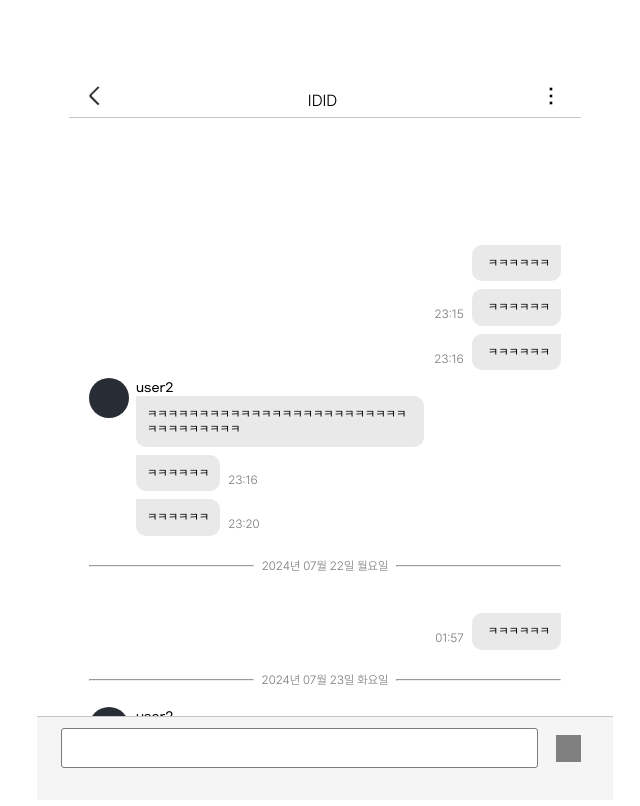
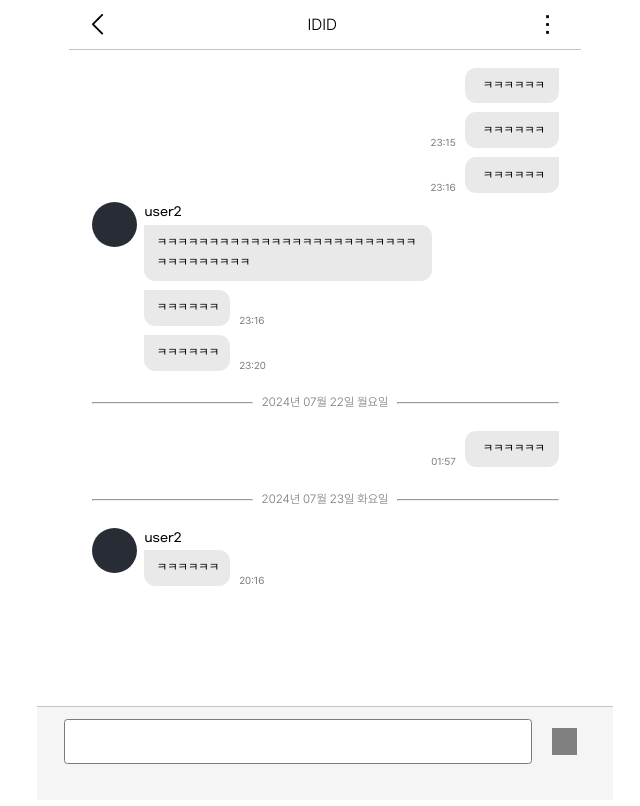
Before and after one commit to oodd-team/oodd-web-react, a React app: page /chats/1 in a window 1280 px wide. Shown: the top 806 px of the page, without its empty margins (315-955 px from the left). Built offline with nearby package versions, Linux system fonts and the light colour scheme; the HTML template or start-up script is replaced by a standard one.

Commit message:
Design: ChatRoom px->rem 단위 수정 & color theme & 전송 시각 폰트 적용

```diff
--- a/src/pages/ChatRoom/ChatBox/styles.tsx
+++ b/src/pages/ChatRoom/ChatBox/styles.tsx
@@ -1,5 +1,6 @@
 import styled from 'styled-components';
 
+// background-color gray0이 theme에 없음
 export const ChatBoxContainer = styled.div`
 	position: fixed;
 	bottom: 0;
@@ -8,22 +9,28 @@ export const ChatBoxContainer = styled.div`
 	width: 100%;
 	max-width: 32rem;
 	display: flex;
-	gap: 18px;
-	padding: 11px 32px 32px 24px;
+	gap: 1.125rem;
+	padding: 0.688rem 2rem 2rem 1.5rem;
 	background-color: #f5f5f5;
-	border-top: 1px solid #c4c4c4;
+	border-top: 1px solid ${({ theme }) => theme.colors.gray2};
 	align-items: center;
 `;
 
 export const Textarea = styled.textarea`
 	width: 100%;
-	height: 40px;
-	border: 1px solid #7b7b7b;
-	border-radius: 3px;
-	padding: 0.6rem 0.5rem;
+	height: 2.5rem;
+	border: 1px solid ${({ theme }) => theme.colors.gray3};
+	border-radius: 0.188rem;
+	padding: 0.7rem 0.5rem;
 	outline: none;
 	resize: none;
 	overflow: hidden;
+	color: ${({ theme }) => theme.colors.black};
+	font-family: 'Pretendard Variable';
+	font-size: 0.75rem;
+	font-style: normal;
+	font-weight: 400;
+	line-height: 120%; /* 0.9rem */
 `;
 
 export const SendIcon = styled.div`
--- a/src/pages/ChatRoom/DateBar/index.tsx
+++ b/src/pages/ChatRoom/DateBar/index.tsx
@@ -11,7 +11,7 @@ const DateBar: React.FC<DateBarProps> = ({ formattedDate }) => {
 		<DatebarLayout>
 			<Divider />
 			<DateWrapper>
-				<StyledText $textTheme={{ style: 'body6-light', lineHeight: 1.193 }} color={theme.colors.gray3}>
+				<StyledText $textTheme={{ style: 'body6-light', lineHeight: 1 }} color={theme.colors.gray3}>
 					{formattedDate}
 				</StyledText>
 			</DateWrapper>
--- a/src/pages/ChatRoom/DateBar/styles.tsx
+++ b/src/pages/ChatRoom/DateBar/styles.tsx
@@ -3,17 +3,17 @@ import styled from 'styled-components';
 export const DatebarLayout = styled.div`
 	display: flex;
 	width: 100%;
-	margin: 20px auto 16px auto;
-	gap: 8px;
+	margin: 1.25rem auto 1rem auto;
+	gap: 0.5rem;
 `;
 
 export const DateWrapper = styled.div`
-	width: fit-content;
+	height: fit-content;
 	white-space: nowrap;
 `;
 
 export const Divider = styled.hr`
 	width: 100%;
 	height: 1px;
-	color: #c4c4c4;
+	color: ${({ theme }) => theme.colors.gray2};
 `;
--- a/src/pages/ChatRoom/RcvdMessage/index.tsx
+++ b/src/pages/ChatRoom/RcvdMessage/index.tsx
@@ -20,35 +20,23 @@ const RcvdMessage: React.FC<RcvdMessageProps> = ({ sender, text, isFirst, printT
 						{sender}
 					</StyledText>
 					<Message>
-						<StyledText $textTheme={{ style: 'body6-regular', lineHeight: 0.8 }} color={theme.colors.black}>
+						<StyledText $textTheme={{ style: 'body6-regular', lineHeight: 1.1 }} color={theme.colors.black}>
 							{text}
 						</StyledText>
 					</Message>
 				</MessageBox>
-				<TimeWrapper>
-					{printTime && (
-						<StyledText $textTheme={{ style: 'body6-light', lineHeight: 1.2 }} color={theme.colors.gray3}>
-							{formattedTime}
-						</StyledText>
-					)}
-				</TimeWrapper>
+				{printTime && <TimeWrapper>{formattedTime}</TimeWrapper>}
 			</FirstMessageLayout>
 		);
 	} else {
 		return (
 			<MessageLayout>
 				<Message>
-					<StyledText $textTheme={{ style: 'body6-regular', lineHeight: 0.8 }} color={theme.colors.black}>
+					<StyledText $textTheme={{ style: 'body6-regular', lineHeight: 1.1 }} color={theme.colors.black}>
 						{text}
 					</StyledText>
 				</Message>
-				<TimeWrapper>
-					{printTime && (
-						<StyledText $textTheme={{ style: 'body6-light', lineHeight: 1.2 }} color={theme.colors.gray3}>
-							{formattedTime}
-						</StyledText>
-					)}
-				</TimeWrapper>
+				{printTime && <TimeWrapper>{formattedTime}</TimeWrapper>}
 			</MessageLayout>
 		);
 	}
--- a/src/pages/ChatRoom/RcvdMessage/styles.tsx
+++ b/src/pages/ChatRoom/RcvdMessage/styles.tsx
@@ -1,37 +1,45 @@
 import styled from 'styled-components';
+import theme from '../../../styles/theme.ts';
 
 export const FirstMessageLayout = styled.div`
 	display: flex;
-	margin: 0 auto 8px 0;
+	margin: 0 auto 0.5rem 0;
 `;
 
 export const MessageLayout = styled.div`
 	display: flex;
-	margin: 0 auto 8px 47px;
+	margin: 0 auto 0.5rem 2.938rem;
 `;
 
 export const UserImage = styled.img`
-	width: 40px;
-	height: 40px;
+	width: 2.5rem;
+	height: 2.5rem;
 	object-fit: cover;
-	border-radius: 20px;
-	margin-right: 7px;
+	border-radius: 1.25rem;
+	margin-right: 0.438rem;
 `;
 
 export const MessageBox = styled.div`
 	display: flex;
 	flex-direction: column;
+	gap: 0.25rem;
 `;
 
 export const Message = styled.div`
-	padding: 11px;
-	border-radius: 0 10px 10px 10px;
-	background-color: #e9e9e9;
+	padding: 0.45rem 0.62rem 0.45rem 0.69rem;
+	border-radius: 0 0.625rem 0.625rem 0.625rem;
+	background-color: ${theme.colors.gray1};
 	max-width: 16rem;
-	margin-right: 8px;
+	margin-right: 0.5rem;
 `;
 
 export const TimeWrapper = styled.div`
 	display: flex;
 	align-items: flex-end;
+	color: ${({ theme }) => theme.colors.gray3};
+	font-family: 'Pretendard Variable';
+	font-size: 0.5625rem;
+	font-style: normal;
+	font-weight: 400;
+	line-height: 120%; /* 0.675rem */
 `;
--- a/src/pages/ChatRoom/SentMessage/index.tsx
+++ b/src/pages/ChatRoom/SentMessage/index.tsx
@@ -9,18 +9,12 @@ interface SentMessageProps {
 	formattedTime: string; // 타임스탬프를 HH:MM 형태로 변환한 값
 }
 
-const SentMessage: React.FC<SentMessageProps> = ({ text, isFirst, printTime, formattedTime }) => {
+const SentMessage: React.FC<SentMessageProps> = ({ text, printTime, formattedTime }) => {
 	return (
-		<MessageLayout $isFirst={isFirst}>
-			<TimeWrapper>
-				{printTime && (
-					<StyledText $textTheme={{ style: 'body6-light', lineHeight: 1.2 }} color={theme.colors.gray3}>
-						{formattedTime}
-					</StyledText>
-				)}
-			</TimeWrapper>
+		<MessageLayout>
+			{printTime && <TimeWrapper>{formattedTime}</TimeWrapper>}
 			<Message>
-				<StyledText $textTheme={{ style: 'body6-regular', lineHeight: 0.8 }} color={theme.colors.black}>
+				<StyledText $textTheme={{ style: 'body6-regular', lineHeight: 1.1 }} color={theme.colors.black}>
 					{text}
 				</StyledText>
 			</Message>
--- a/src/pages/ChatRoom/SentMessage/styles.tsx
+++ b/src/pages/ChatRoom/SentMessage/styles.tsx
@@ -1,20 +1,26 @@
 import styled from 'styled-components';
 
-export const MessageLayout = styled.div<{ $isFirst: boolean }>`
+export const MessageLayout = styled.div`
 	display: flex;
-	margin: ${(props) => (props.$isFirst ? '36px' : 0)} 0px 8px auto;
+	margin: 0 0 0.5rem auto;
 	justify-content: flex-end;
 `;
 
 export const Message = styled.div`
-	padding: 11px 11px 11px 16px;
-	border-radius: 10px 0 10px 10px;
+	padding: 0.45rem 0.75rem 0.45rem 1rem;
+	border-radius: 0.625rem 0 0.625rem 0.625rem;
 	max-width: 16rem;
-	background-color: #e9e9e9;
+	background-color: ${({ theme }) => theme.colors.gray1};
 `;
 
 export const TimeWrapper = styled.div`
 	display: flex;
 	align-items: flex-end;
-	margin-right: 8px;
+	margin-right: 0.5rem;
+	color: ${({ theme }) => theme.colors.gray3};
+	font-family: 'Pretendard Variable';
+	font-size: 0.5625rem;
+	font-style: normal;
+	font-weight: 400;
+	line-height: 120%; /* 0.675rem */
 `;
--- a/src/pages/ChatRoom/TopBar/index.tsx
+++ b/src/pages/ChatRoom/TopBar/index.tsx
@@ -1,6 +1,6 @@
 import { StyledText } from '../../../components/Text/StyledText';
 import theme from '../../../styles/theme';
-import { TopbarLayout, BackButton, KebabMenu, Username } from './styles';
+import { TopbarLayout, BackButton, KebabMenu } from './styles';
 import { useNavigate } from 'react-router-dom';
 import { useSetRecoilState } from 'recoil';
 import { isClickedMenuAtom } from '../../../recoil/isClickedMenu';
@@ -18,11 +18,9 @@ const TopBar: React.FC = () => {
 					nav(-1);
 				}}
 			/>
-			<Username>
-				<StyledText $textTheme={{ style: 'body2-light', lineHeight: 1.5 }} color={theme.colors.black}>
-					IDID
-				</StyledText>
-			</Username>
+			<StyledText $textTheme={{ style: 'body2-light', lineHeight: 1.5 }} color={theme.colors.black}>
+				IDID
+			</StyledText>
 			<KebabMenu
 				src="../../../../kebab-menu.png"
 				alt="menu"
--- a/src/pages/ChatRoom/TopBar/styles.tsx
+++ b/src/pages/ChatRoom/TopBar/styles.tsx
@@ -2,33 +2,30 @@ import styled from 'styled-components';
 
 export const TopbarLayout = styled.div`
 	display: flex;
-	margin: auto auto 16px auto;
+	margin: 0 auto 1rem auto;
 	width: 100%;
-	height: 44px;
+	height: 2.75rem;
 	justify-contents: space-evenly;
-	border-bottom: solid 1px #c4c4c4;
+	align-items: center;
+	border-bottom: solid 1px ${({ theme }) => theme.colors.gray2};
 `;
 
 export const BackButton = styled.img`
-	width: 24.09px;
-	height: 24.09px;
+	width: 1.5rem;
+	height: 1.5rem;
 	cursor: pointer;
 	background-size: cover;
 	background-position: center;
 	margin: auto;
-	margin-left: 13px;
+	margin-left: 0.813rem;
 `;
 
 export const KebabMenu = styled.img`
-	width: 24px;
-	height: 24px;
+	width: 1.5rem;
+	height: 1.5rem;
 	cursor: pointer;
 	background-size: cover;
 	background-position: center;
 	margin: auto;
-	margin-right: 18px;
+	margin-right: 1.125rem;
 `;
-
-export const Username = styled.div`
-	margin-top: 13px;
-`;
--- a/src/pages/ChatRoom/styles.tsx
+++ b/src/pages/ChatRoom/styles.tsx
@@ -2,6 +2,6 @@ import styled from 'styled-components';
 
 export const MessagesContainer = styled.div`
 	width: 100%;
-	padding: 0 20px;
-	margin: auto;
+	padding: 0 1.25rem;
+	margin: 0 auto auto auto;
 `;
```
